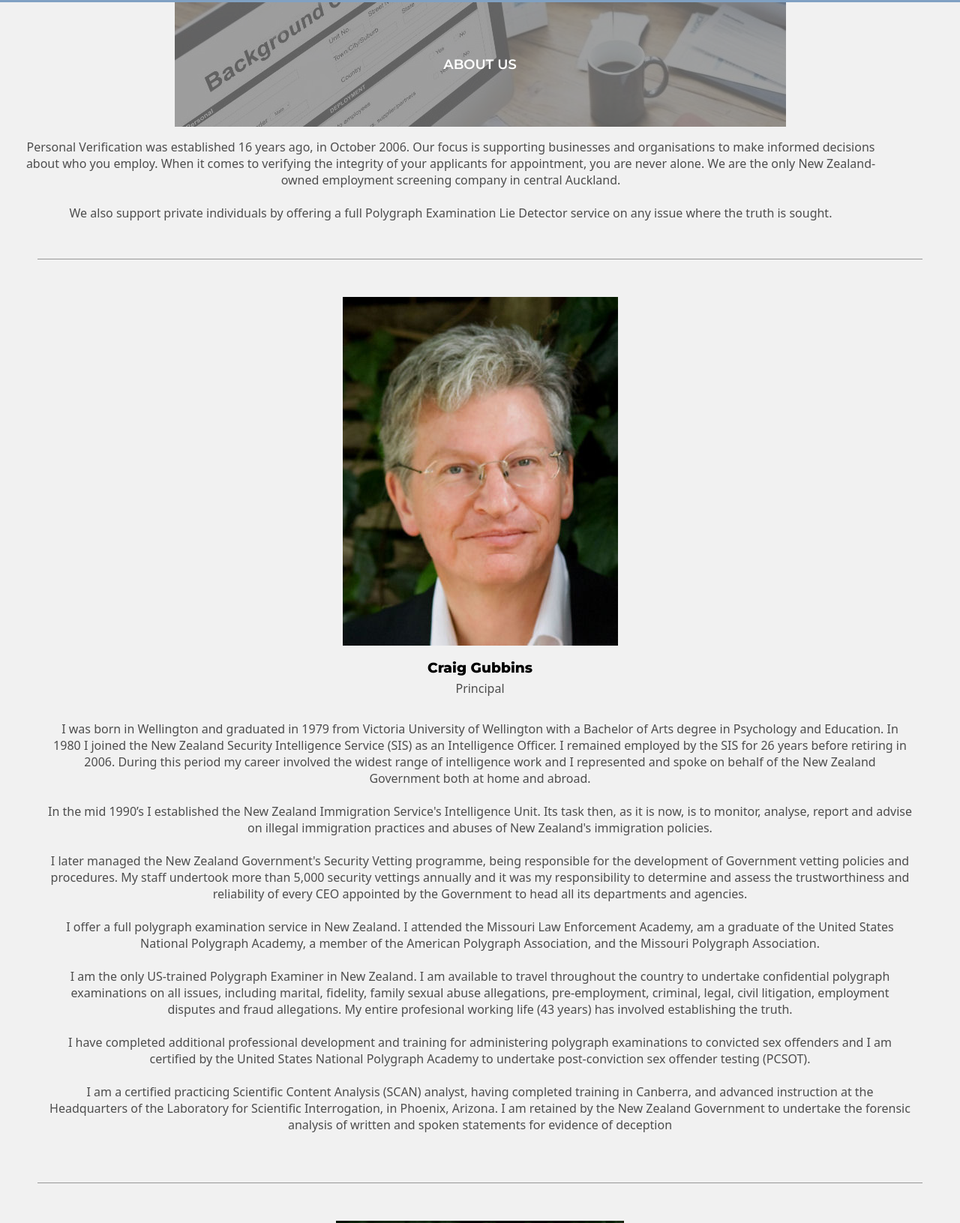
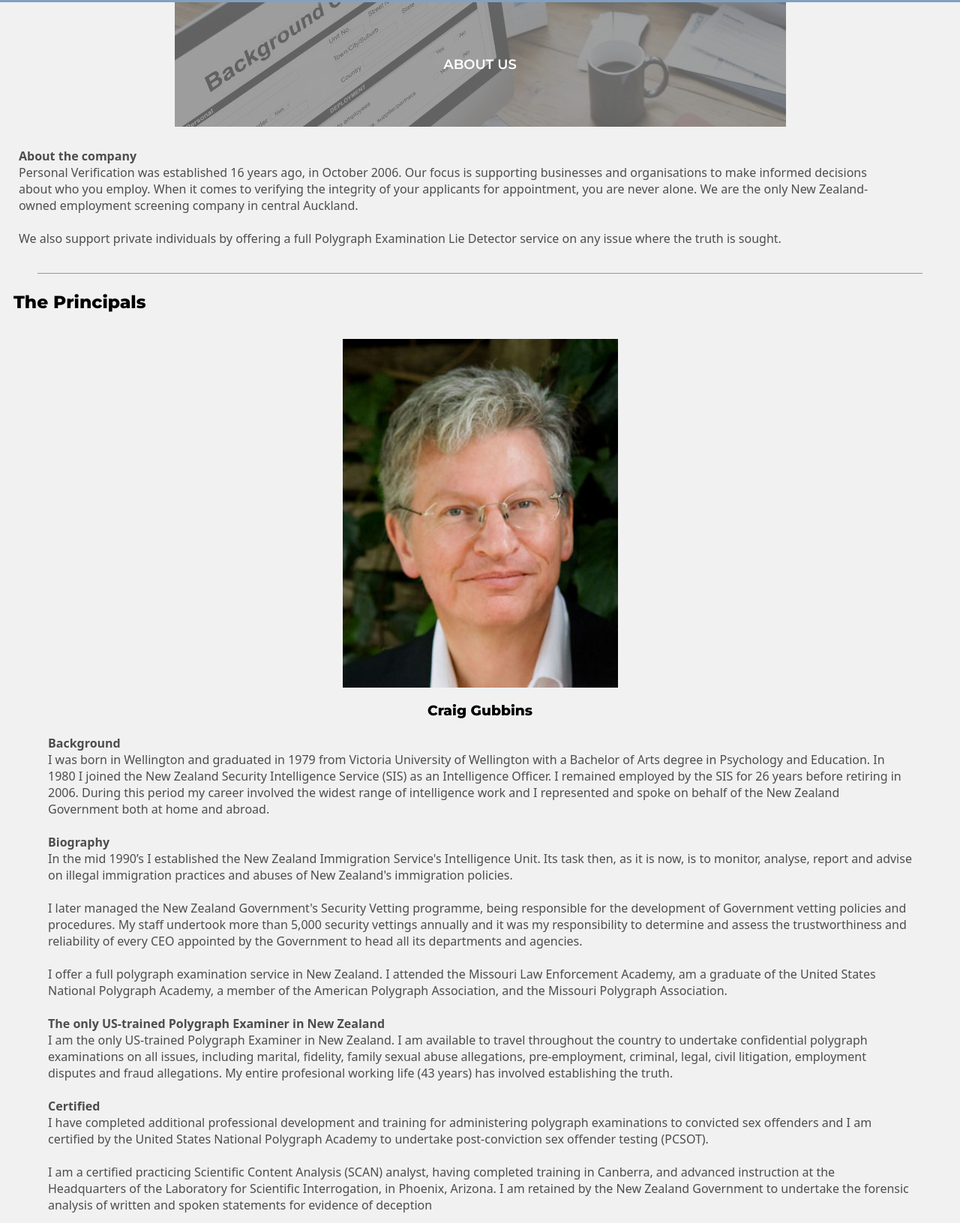
Before and after one commit to smaxerene/CS104, a plain HTML site: page aboutus.html in a window 1280 px wide. Shown: the part 246-1877 px from the top of the page at 75% size. Drawn offline with Linux system fonts and the light colour scheme.

Commit message:
14th Commit

```diff
--- a/aboutus.html
+++ b/aboutus.html
@@ -95,7 +95,8 @@
     </div>
 
     <div class="aucontent">
-        <p>Personal Verification was established 16 years ago, in October 2006.
+        <p><b> About the company </b> <br>
+            Personal Verification was established 16 years ago, in October 2006.
             Our focus is supporting businesses and organisations to make informed
             decisions about who you employ. When it comes to verifying the integrity
             of your applicants for appointment, you are never alone. We are the only
@@ -105,16 +106,21 @@
             Examination Lie Detector service on any issue where the truth is sought.</p>
     </div>
 
-    <div class="divider"></div>
+    <div class="audivider"></div>
+
+    <div class="theprincipals">
+        <h3>The Principals</h3>
+    </div>
 
     <div class="au craig">
         <div class="imgcraig"><img src="./images/Craig.jpg" alt=""></div>
         <div class="auinfo">
             <div><h3>Craig Gubbins</h3></div>
-            <div><p>Principal</p></div>
         </div>
-        <div>
-            <p>I was born in Wellington and graduated in 1979 from Victoria
+        <div class="text">
+            <p>
+                <b> Background </b> <br>
+                I was born in Wellington and graduated in 1979 from Victoria
                 University of Wellington with a Bachelor of Arts degree in
                 Psychology and Education. In 1980 I joined the New Zealand
                 Security Intelligence Service (SIS) as an Intelligence Officer.
@@ -123,6 +129,7 @@
                 work and I represented and spoke on behalf of the New Zealand Government
                 both at home and abroad.
                 <br><br>
+                <b> Biography </b> <br>
                 In the mid 1990’s I established the New Zealand Immigration Service's
                 Intelligence Unit.  Its task then, as it is now, is to monitor,
                 analyse, report and advise on illegal immigration practices and abuses
@@ -140,6 +147,7 @@
                 National Polygraph Academy, a member of the American Polygraph Association,
                 and the Missouri Polygraph Association.
                 <br><br>
+                <b>The only US-trained Polygraph Examiner in New Zealand</b><br>
                 I am the only US-trained Polygraph Examiner in New Zealand. I am available
                 to travel throughout the country to undertake confidential polygraph
                 examinations on all issues, including marital, fidelity, family sexual abuse
@@ -147,6 +155,7 @@
                 and fraud allegations. My entire profesional working life (43 years) has involved
                 establishing the truth.
                 <br><br>
+                <b> Certified </b> <br>
                 I have completed additional professional development and training for administering
                 polygraph examinations to convicted sex offenders and I am certified by the United
                 States National Polygraph Academy to undertake post-conviction sex offender testing (PCSOT).
@@ -159,19 +168,19 @@
         </div>
     </div>
 
-    <div class="divider"></div>
-
     <div class="au genevieve">
         <div class="imggen"><img src="./images/Genevieve.jpg" alt=""></div>
         <div class="auinfo">
             <div><h3>Genevieve Wardrop</h3></div>
-            <div><p>Principal</p></div>
         </div>
-        <div>
-            <p>I was born in South Africa and as a young child, emigrated to New Zealand
+        <div class="text">
+            <p>
+                <b> Background </b> <br>
+                I was born in South Africa and as a young child, emigrated to New Zealand
                 with my parents and grew up in Rotorua.  I have a BA in History as well as
                 a degree in Law from the University of Auckland.
                 <br><br>
+                <b> Biography </b> <br>
                 My working life has been spent in finance and administration, including
                 the Development Finance Corporation, the Auckland High Court Law Library
                 and PricewaterhouseCoopers, before establishing PVL.
--- a/main.css
+++ b/main.css
@@ -605,6 +605,29 @@ q {
     margin: 50px;
 }
 
+.audivider {
+    border-top: 1px solid #979797;
+    margin-top: 35px;
+    margin-left: 50px;
+    margin-right: 50px;
+    margin-bottom: 20px;
+}
+
+.aucontent {
+    padding-top: 12px;
+}
+
+.aucontent > p, .text > p {
+    text-align: left !important;
+}
+
+.theprincipals {
+    font-family: mySecondFont;
+    font-size: 20px;
+    margin-left: 18px;
+    margin-bottom: 35px;
+}
+
 .genevieve {
     margin-top: 45px;
     padding-bottom: 40px;
```
Also changed, not shown: services.html (+18 -18 lines).
